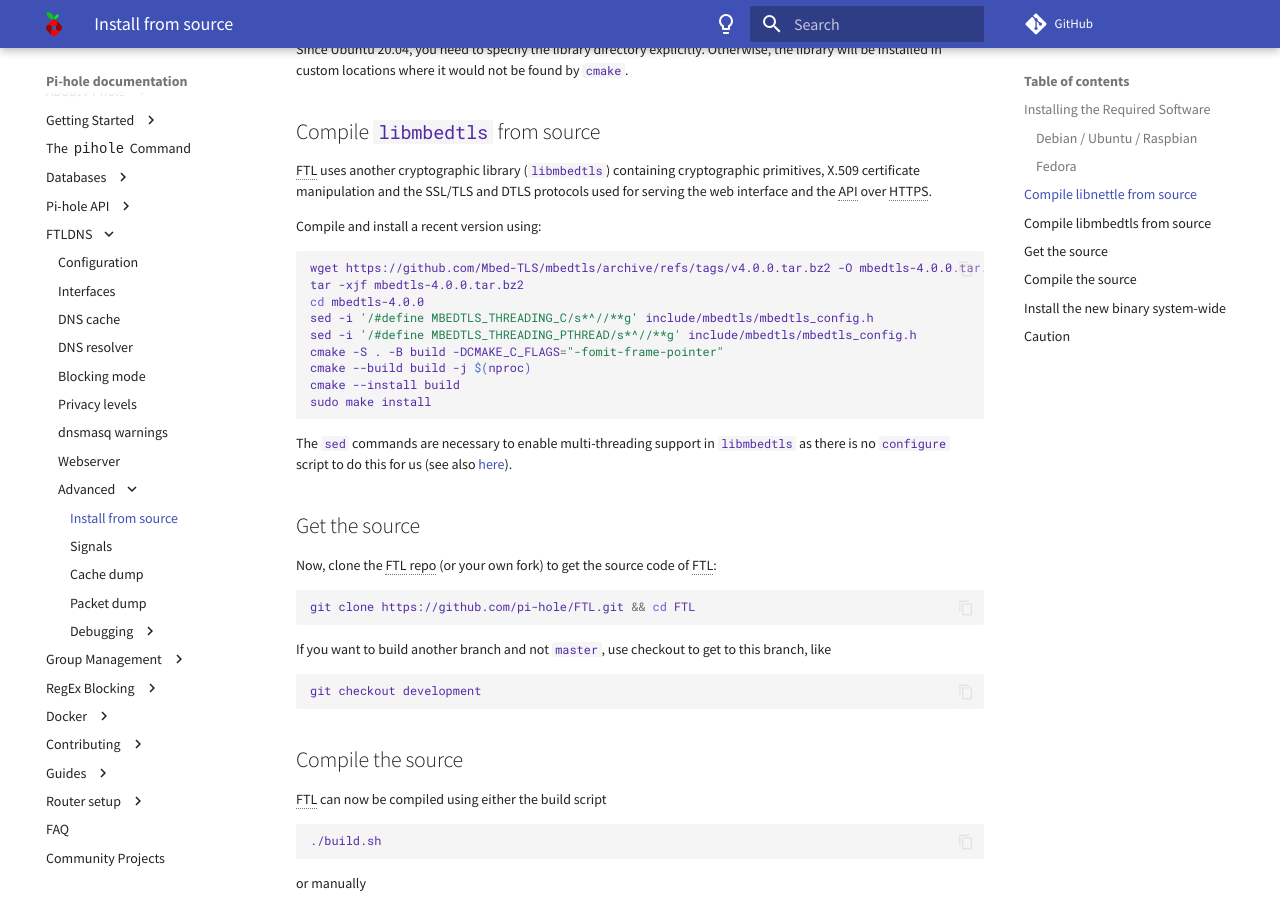
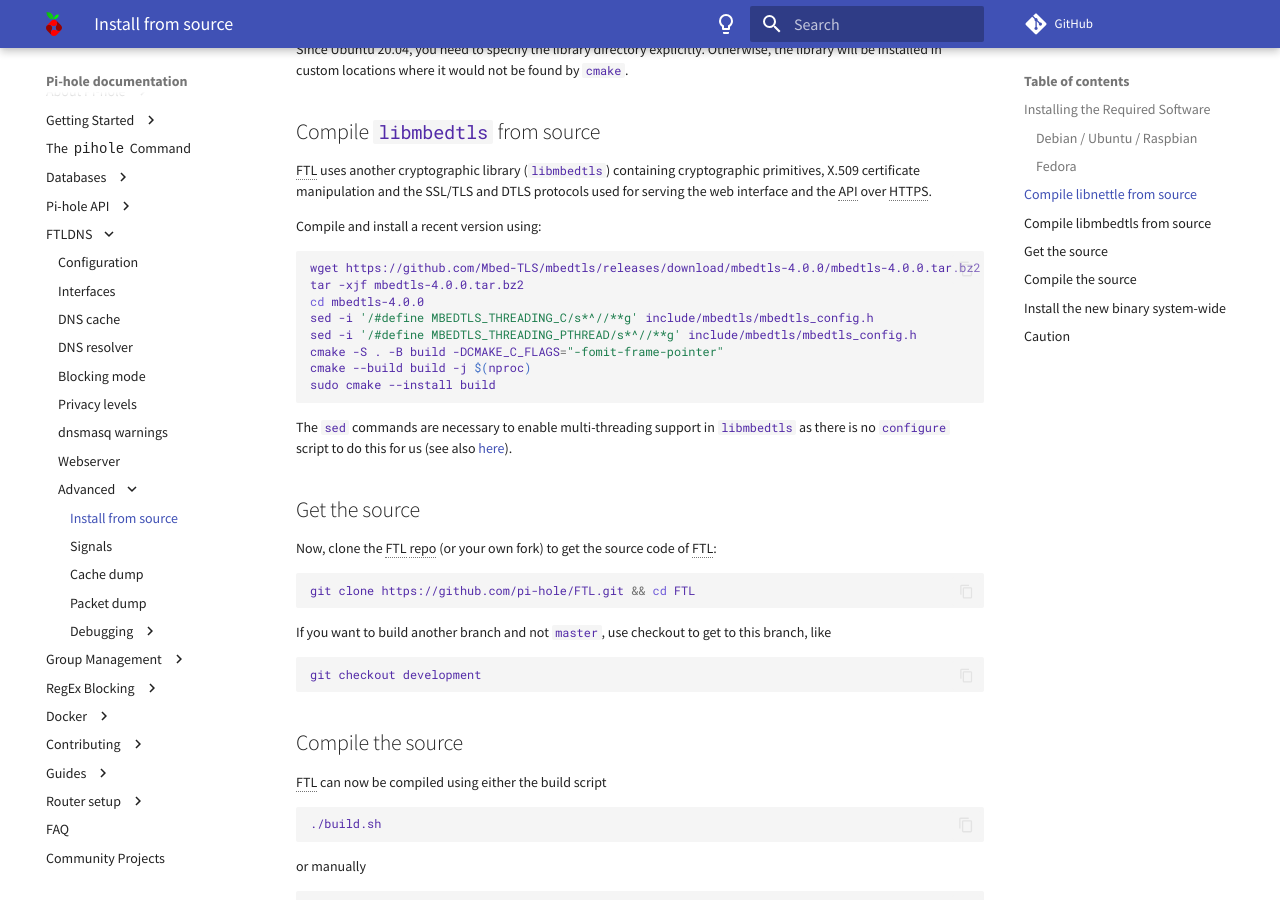
Before and after one commit to pi-hole/docs, an MkDocs documentation site: the page built from docs/ftldns/compile.md, in a window 1280 px wide and 900 px high, scrolled down 881 px. Built offline with MkDocs 1.6.1 and Material for MkDocs 9.7.7, drawn with Linux system fonts in a browser that asks for light colours; comment, search, counter and statistics services are not loaded.

Commit message:
Update instructions after feedback
Signed-off-by: Dominik <dl6er@dl6er.de>

````diff
--- a/docs/ftldns/compile.md
+++ b/docs/ftldns/compile.md
@@ -44,15 +44,14 @@
 Compile and install a recent version using:
 
 ```bash
-wget https://github.com/Mbed-TLS/mbedtls/archive/refs/tags/v4.0.0.tar.bz2 -O mbedtls-4.0.0.tar.bz2
+wget https://github.com/Mbed-TLS/mbedtls/releases/download/mbedtls-4.0.0/mbedtls-4.0.0.tar.bz2 -O mbedtls-4.0.0.tar.bz2
 tar -xjf mbedtls-4.0.0.tar.bz2
 cd mbedtls-4.0.0
 sed -i '/#define MBEDTLS_THREADING_C/s*^//**g' include/mbedtls/mbedtls_config.h
 sed -i '/#define MBEDTLS_THREADING_PTHREAD/s*^//**g' include/mbedtls/mbedtls_config.h
 cmake -S . -B build -DCMAKE_C_FLAGS="-fomit-frame-pointer"
 cmake --build build -j $(nproc)
-cmake --install build
-sudo make install
+sudo cmake --install build
 ```
 
 The `sed` commands are necessary to enable multi-threading support in `libmbedtls` as there is no `configure` script to do this for us (see also [here](https://github.com/Mbed-TLS/mbedtls#configuration)).
````
